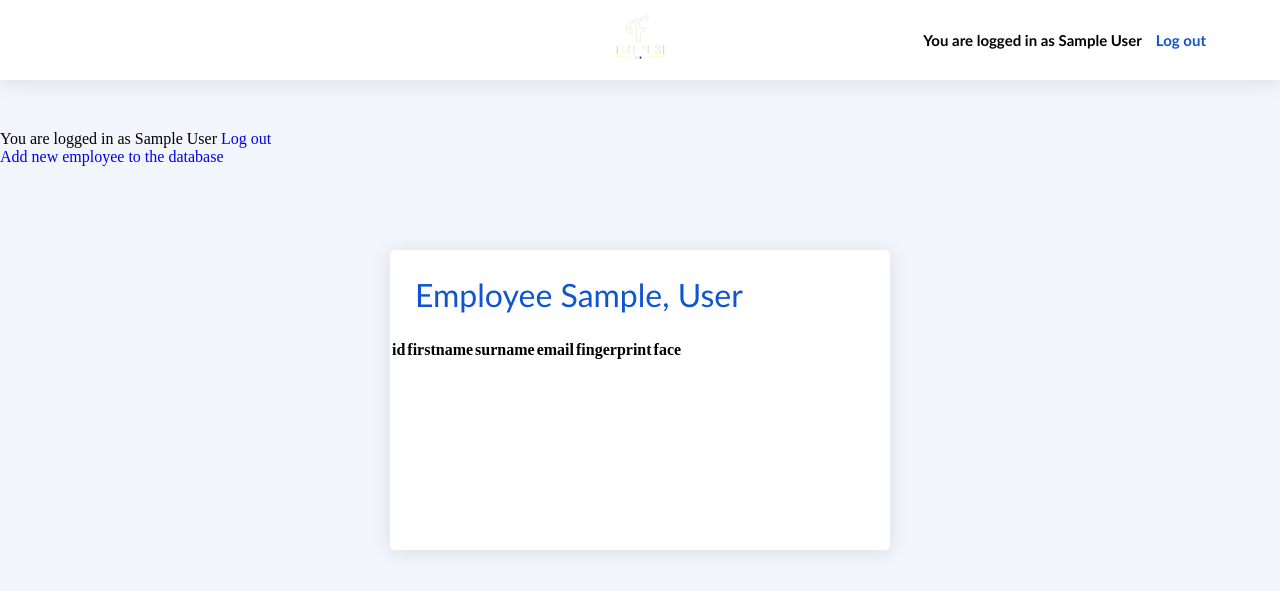
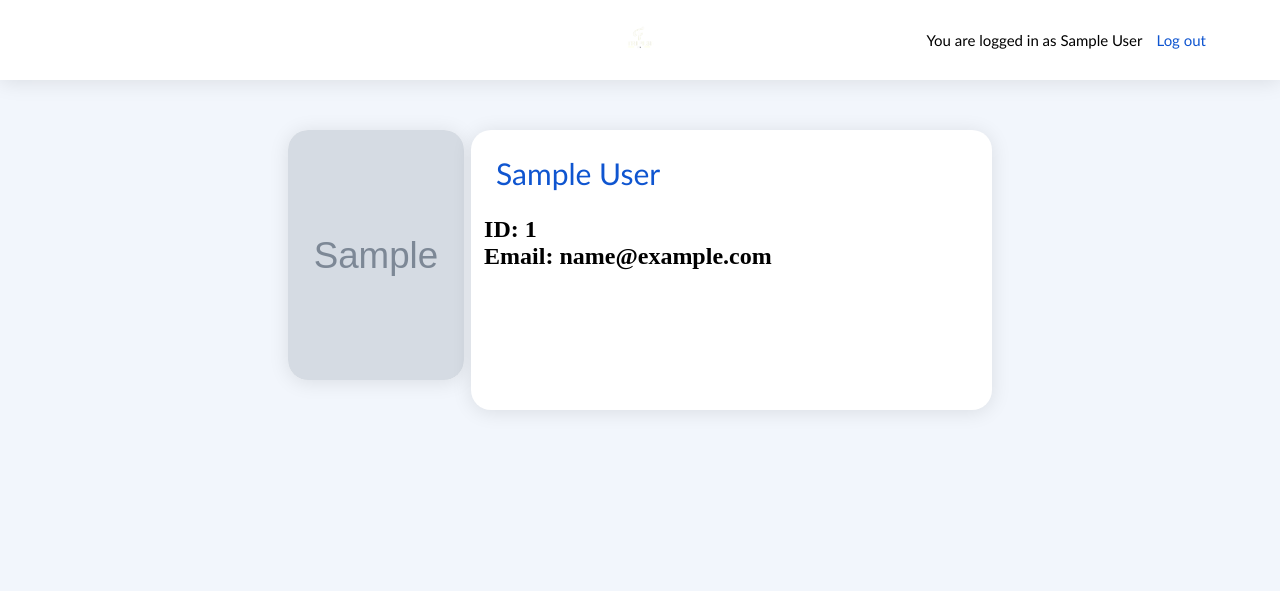
Before and after one commit to nfield0/DMNAlarms, a Flask app: page /viewEmployee/1 in a window 1280 px wide. Shown: the top 591 px of the page. Run offline with Flask 2, Linux system fonts and the light colour scheme; the visitor is signed in with stand-in values (Sample User, id 1); tables that the repository leaves empty hold one stand-in row (values such as "Sample post"); grey boxes marked "Sample" are stand-in pictures; lists and menus that the app fills with data are empty; some libraries are stand-ins or nearby versions.

Commit message:
:fire: Bigger Changes

```diff
--- a/static/CSS/style.css
+++ b/static/CSS/style.css
@@ -35,7 +35,7 @@ header {
 }
 
 .header-logo {
-    width: 80px;
+    width: 2.9291154071470418vw;
     display: inline-block;
     left: 50%;
     top: 50%;
@@ -44,7 +44,7 @@ header {
 }
 
 .header-logo img {
-    width: 80px;
+    width: 2.9291154071470418vw;
 }
 
 .header-login {
@@ -69,6 +69,7 @@ header {
 
 .logout-box h3 {
     font-family: "Gill Sans", "Gill Sans MT", Calibri, sans-serif;
+    font-weight: 400;
     font-size: 15px;
     display: inline-block;
     margin-right: 10px;
@@ -201,6 +202,7 @@ body {
 .emNewButton h2 {
     font-family: "Gill Sans", "Gill Sans MT", Calibri, sans-serif;
     font-size: 15px;
+    font-weight: 400;
     color: #0F55D0;
     margin-bottom: 10px;
 }
@@ -413,4 +415,61 @@ body {
     margin-bottom: 20px;
 }
 
+.view-employ-wrapper {
+    height: 100%;
+    width: 100%;
+}
+
+.view-employ-inner {
+    width: 55%;
+    margin: auto;
+}
+
+.view-employ-box-right {
+    width: 74%;
+    margin-left: 1%;
+    height: 280px;
+    float: right;
+    display: inline-block;
+    border-radius: 20px;
+    background-color: #FFFFFF;
+    box-shadow: 0px 2px 20px rgb(0 0 0 / 10%);
+    position: relative;
+}
+
+.view-employ-box-left {
+    width: 25%;
+    height: 250px;
+    min-height: 200px;
+    float: left;
+    display: inline-block;
+    border-radius: 20px;
+    background-color: #FFFFFF;
+    box-shadow: 0px 2px 20px rgb(0 0 0 / 10%);
+    position: relative;
+}
+
+.view-employ-box-left img{
+    width: 100%;
+    height: 100%;
+    border-radius: 20px;
+    overflow: hidden;
+    object-fit: cover;
+}
+
+.view-employ-box-right h1{
+    font-family: "Gill Sans", "Gill Sans MT", Calibri, sans-serif;
+    color: #0F55D0;
+    font-size: 30px;
+    font-weight: 500;
+    margin: 25px;
+}
+
+.view-employ-txt {
+    width: 95%;
+    height: 200px;
+    margin: auto;
+    margin-bottom: 50px;
+}
+
 /* Edit employees */
--- a/templates/index.html
+++ b/templates/index.html
@@ -58,7 +58,7 @@
 </div>
 {% else %}
 <div class="dmn-logo-plc">
-    <img src="static/images/DMN-Logo1.png">
+    <img src="static/images/logos/TripleFLogoBlueDRK.png">
 </div>
 {% endif %}
 
--- a/templates/viewOneEmployee.html
+++ b/templates/viewOneEmployee.html
@@ -1,51 +1,19 @@
 {% extends "layout.html" %}
 {% block body %}
 {% if session.name %}
-    You are logged in as {{session.name}}
-    <a href="/logout">Log out</a>
-<div class="login-box">
-    <h1>Employee {{employee[1]}}, {{employee[2]}}</h1>
-  <div class="employeesTable">
-      <table>
-          <thead>
-            <tr>
-                <th>id</th>
-                <th>firstname</th>
-                <th>surname</th>
-                <th>email</th>
-                <th>fingerprint</th>
-                <th>face</th>
-            </tr>
-          </thead>
-           <tbody>
-            {% for current in employees %}
-            <tr>
-            <td>{{ current[0] }}</td>
-            <td>{{ current[1] }}</td>
-            <td>{{ current[2] }}</td>
-            <td>{{ current[3] }}</td>
-            <td>{{ current[4] }}</td>
-            <td><img src="static/images/{{current[6]}}" height="50px"/> </td>
-            <td>
-                <form id="edit-form" action="/editEmployee" method="post">
-                    <input autocomplete="off" autofocus name="employee_id" type="hidden" value="{{current[0]}}">
-                    <input autocomplete="off" autofocus type="submit" value="Edit">
-                </form>
-            </td>
-            <td>
-                <form id="delete-form" action="/deleteEmployee" method="post">
-                    <input autocomplete="off" autofocus name="employee_id" type="hidden" value="{{current[0]}}">
-                    <input autocomplete="off" autofocus type="submit" value="Delete">
-                </form>
-            </td>
-        </tr>
-        {% endfor %}
-    </tbody>
-      </table>
-  </div>
-</div>
-<div>
-    <a href="/addEmployees">Add new employee to the database</a>
+<div class="view-employ-wrapper">
+    <div class="view-employ-inner">
+        <div class="view-employ-box-left">
+            <img src="../static/images/{{employee[5]}}"/>
+        </div>
+        <div class="view-employ-box-right">
+            <h1>{{employee[1]}} {{employee[2]}}</h1>
+            <div class="view-employ-txt">
+                <h2>ID: {{employee[0]}}</h2>
+                <h2>Email: {{employee[3]}}</h2>
+            </div>
+        </div>
+    </div>
 </div>
 {% else %}
     You are not logged in.<a href="/login">Log in</a>
```
Also changed, not shown: static/images/logos/TripleFLogoBlueDRK.png (added).
